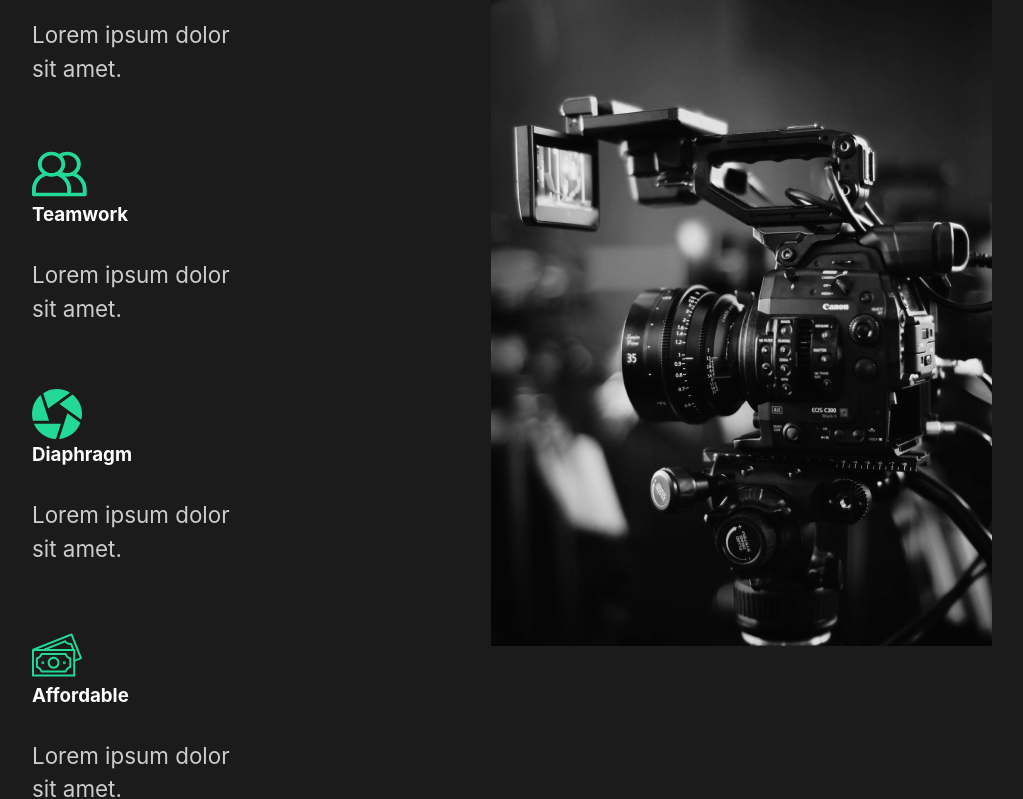
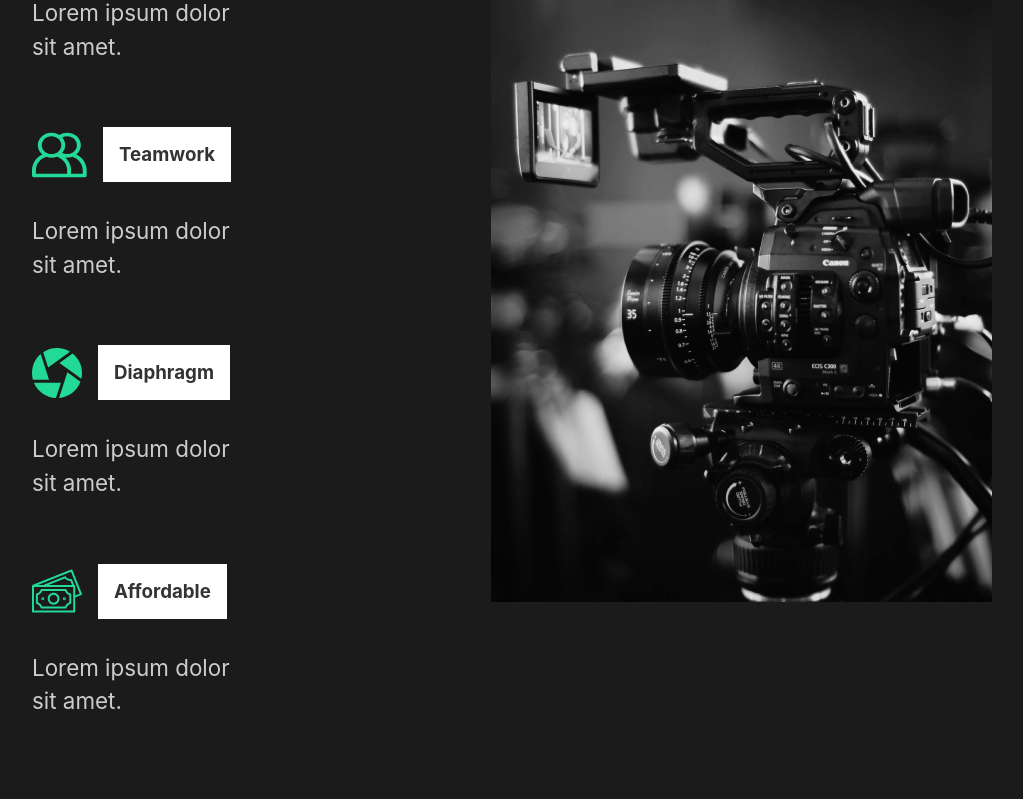
Before and after one commit to sujoyduttajad/Capture-Portfolio, a React (Create React App) app: page / in a window 1280 px wide. Shown: the part 1209-2008 px from the top of the page, without its empty margins (128-1151 px from the left). Built offline with nearby package versions, Linux system fonts and the light colour scheme.

Commit message:
Update ServicesSection.js

```diff
--- a/src/components/ServicesSection.js
+++ b/src/components/ServicesSection.js
@@ -21,6 +21,19 @@ const Cards = styled.div`
     display: flex;
     flex-wrap: wrap;
 `;
+const Card = styled.div`
+    flex-basis: 20rem;
+    .icon {
+        display: flex;
+        align-items: center;
+    }
+    h3 {
+        margin-left: 1rem;
+        background: white;
+        color: #333;
+        padding: 1rem;
+    }
+`
 
 const ServicesSection = () => {
   return (
@@ -28,34 +41,34 @@ const ServicesSection = () => {
         <Description>
             <h2>High <span>quality</span> services</h2>
             <Cards className='cards'>
-                <div className='card'>
+                <Card className='card'>
                     <div className='icon'>
                         <img src={clock} alt="icon"/>
                         <h3>Efficient</h3>
                     </div>
                     <p>Lorem ipsum dolor sit amet.</p>
-                </div>
-                <div className='card'>
+                </Card>
+                <Card className='card'>
                     <div className='icon'>
                         <img src={teamwork} alt="icon"/>
                         <h3>Teamwork</h3>
                     </div>
                     <p>Lorem ipsum dolor sit amet.</p>
-                </div>
-                <div className='card'>
+                </Card>
+                <Card className='card'>
                     <div className='icon'>
                         <img src={diaphragm} alt="icon"/>
                         <h3>Diaphragm</h3>
                     </div>
                     <p>Lorem ipsum dolor sit amet.</p>
-                </div>
-                <div className='card'>
+                </Card>
+                <Card className='card'>
                     <div className='icon'>
                         <img src={money} alt="icon"/>
                         <h3>Affordable</h3>
                     </div>
                     <p>Lorem ipsum dolor sit amet.</p>
-                </div>
+                </Card>
             </Cards>
         </Description>
         <div className='image'>
```
